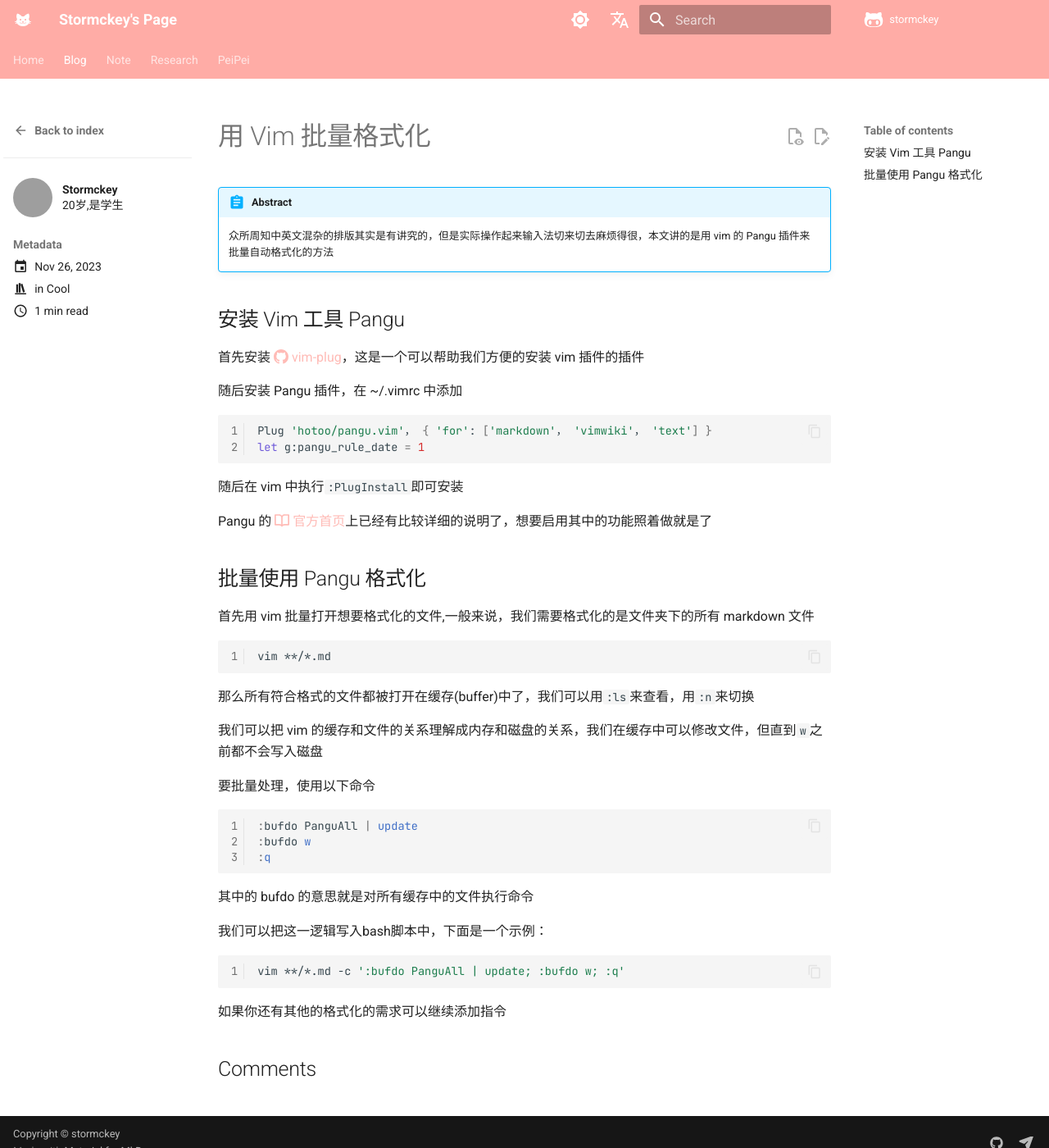
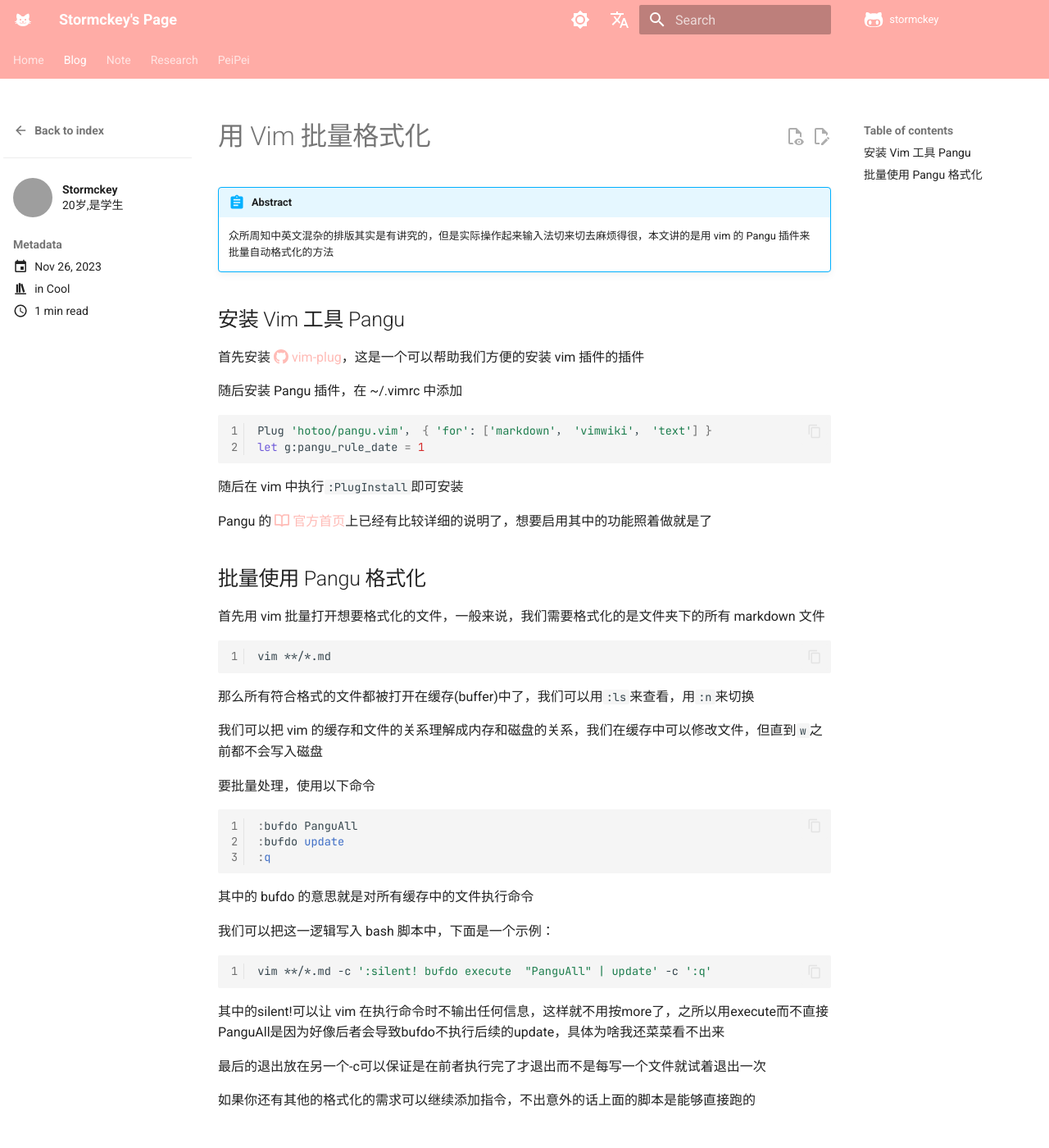
Before and after one commit to stormckey/stormckey.github.io, an MkDocs documentation site: the page built from docs/blog/posts/Vim_format.md, in a window 1280 px wide and 1400 px high. Shown: the whole window at 82% size. Built offline with MkDocs 1.6.1 and Material for MkDocs 9.7.7, drawn with Linux system fonts in a browser that asks for light colours; comment, search, counter and statistics services are not loaded; grey boxes are pictures that could not be loaded.

Commit message:
add fmt script

````diff
--- a/docs/blog/posts/Vim_format.md
+++ b/docs/blog/posts/Vim_format.md
@@ -29,7 +29,7 @@
 
 ## 批量使用 Pangu 格式化
 
-首先用 vim 批量打开想要格式化的文件,一般来说，我们需要格式化的是文件夹下的所有 markdown 文件
+首先用 vim 批量打开想要格式化的文件，一般来说，我们需要格式化的是文件夹下的所有 markdown 文件
 
 ```bash
 vim **/*.md
@@ -41,17 +41,20 @@
 
 要批量处理，使用以下命令
 ```vim
-:bufdo PanguAll | update
-:bufdo w
+:bufdo PanguAll
+:bufdo update
 :q
 ```
 
 其中的 bufdo 的意思就是对所有缓存中的文件执行命令
 
-我们可以把这一逻辑写入bash脚本中，下面是一个示例：
+我们可以把这一逻辑写入 bash 脚本中，下面是一个示例：
 
 ```bash
-vim **/*.md -c ':bufdo PanguAll | update; :bufdo w; :q'
+vim **/*.md -c ':silent! bufdo execute  "PanguAll" | update' -c ':q'
 ```
+其中的silent!可以让 vim 在执行命令时不输出任何信息，这样就不用按more了，之所以用execute而不直接 PanguAll是因为好像后者会导致bufdo不执行后续的update，具体为啥我还菜菜看不出来
 
-如果你还有其他的格式化的需求可以继续添加指令
+最后的退出放在另一个-c可以保证是在前者执行完了才退出而不是每写一个文件就试着退出一次
+
+如果你还有其他的格式化的需求可以继续添加指令，不出意外的话上面的脚本是能够直接跑的
````
Also changed, not shown: docs/Note/Missing Semester/Data.md (+13 -13 lines), 1 other file.
